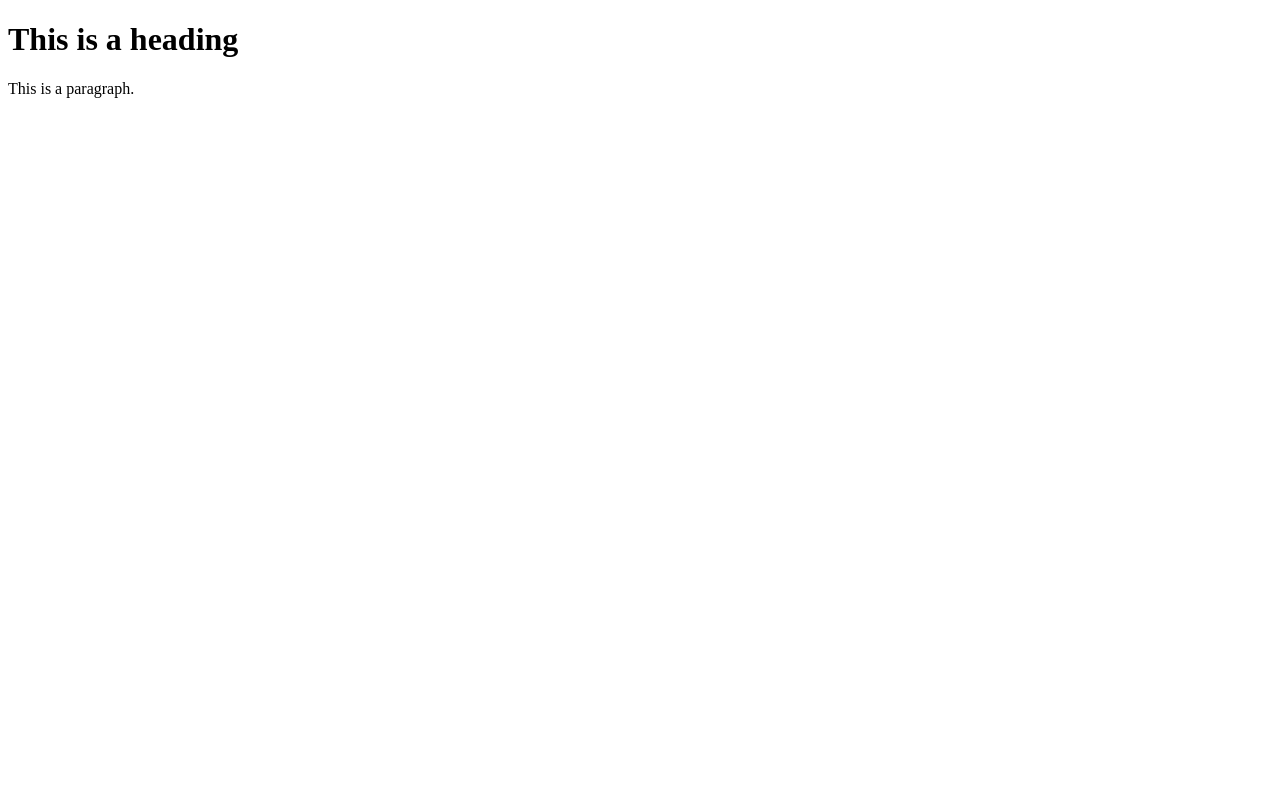
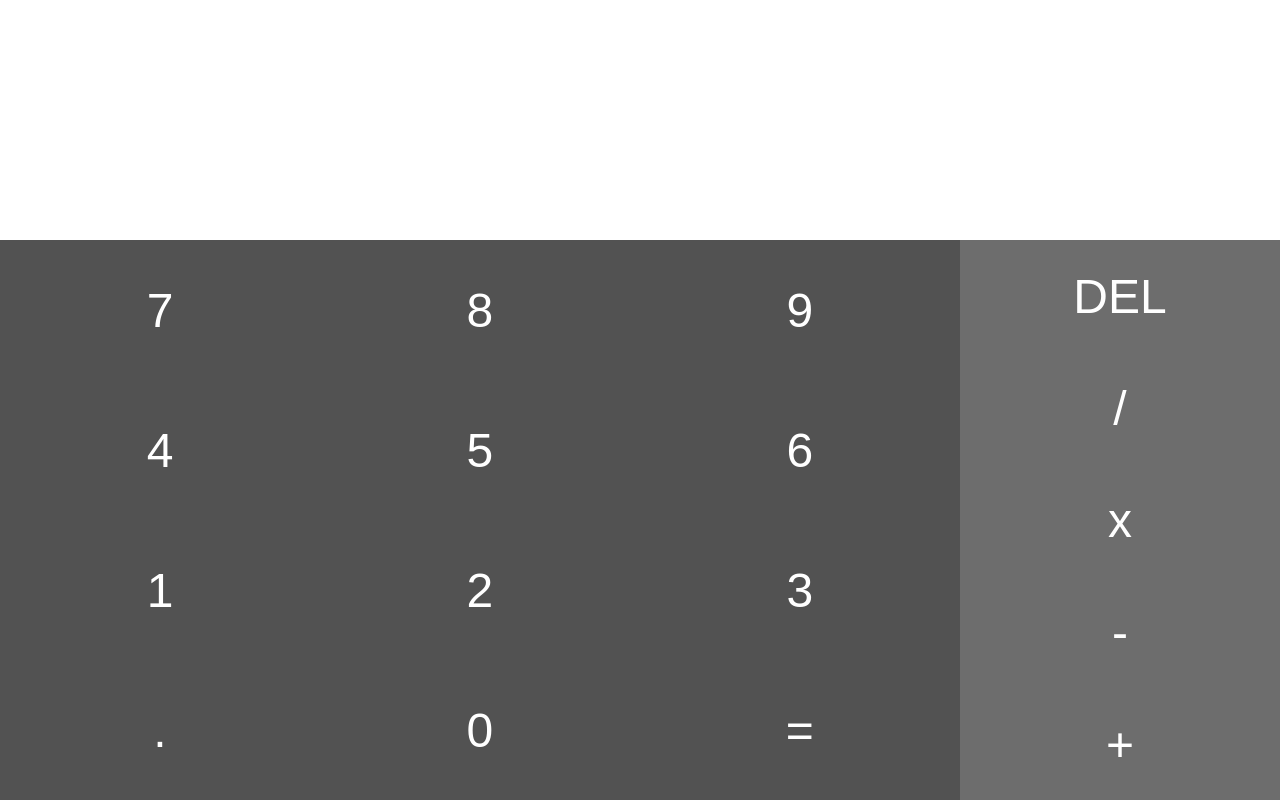
Before and after one commit to Vedang55/capstone, a plain HTML site: page index.html in a window 1280 px wide. Drawn offline with Linux system fonts and the light colour scheme.

Commit message:
basic styling

```diff
--- a/index.html
+++ b/index.html
@@ -5,8 +5,34 @@
     </head>
     <body>
 
-        <h1>This is a heading</h1>
-        <p>This is a paragraph.</p>
+        <div class="screen_container">
+            <input type="text" autofocus>
+        </div>
+
+        <div class="button_container">
+            <div class="num">
+                <button class='numpad'>7</button>
+                <button class='numpad'>8</button>
+                <button class='numpad'>9</button>
+                <button class='numpad'>4</button>
+                <button class='numpad'>5</button>
+                <button class='numpad'>6</button>
+                <button class='numpad'>1</button>
+                <button class='numpad'>2</button>
+                <button class='numpad'>3</button>
+                <button class='numpad'>.</button>
+                <button class='numpad'>0</button>
+                <button class='numpad'>=</button>
+            </div>
+
+            <div class="bar">
+                <button class='numpadb'>DEL</button>
+                <button class='numpadb'>/</button>
+                <button class='numpadb'>x</button>
+                <button class='numpadb'>-</button>
+                <button class='numpadb'>+</button>
+            </div>
+        </div>
 
     </body>
 </html>
--- a/style.css
+++ b/style.css
@@ -0,0 +1,61 @@
+body {
+    margin: 0;
+}
+
+* {
+    box-sizing: border-box;
+}
+
+.screen_container {
+    height: 30vh;
+    display: flex;
+    flex-direction: column;
+    justify-content: flex-end;
+    align-items: flex-end;
+    background-color: white;
+    padding: 3rem;
+}
+
+.button_container {
+    display: flex;
+    height: 70vh;
+}
+
+.screen_container input {
+    font-size: 4rem;
+    width: auto;
+    border: 0;
+    outline:none;
+    text-align:right;
+}
+
+
+
+
+.num {
+    width: 75vw;
+    display: flex;
+    flex-wrap: wrap;
+}
+
+.bar {
+    display: flex;
+    flex-direction: column;
+    width: 25vw;
+}
+
+.numpad {
+    width: 33.33%;
+    background-color: rgb(82, 82, 82);
+}
+.numpadb {
+    width: 100%;
+    flex-grow: 1;
+    background-color: rgb(109, 109, 109);
+}
+
+button {
+    border: 0;
+    color: white;
+    font-size: 3rem;
+}
```
